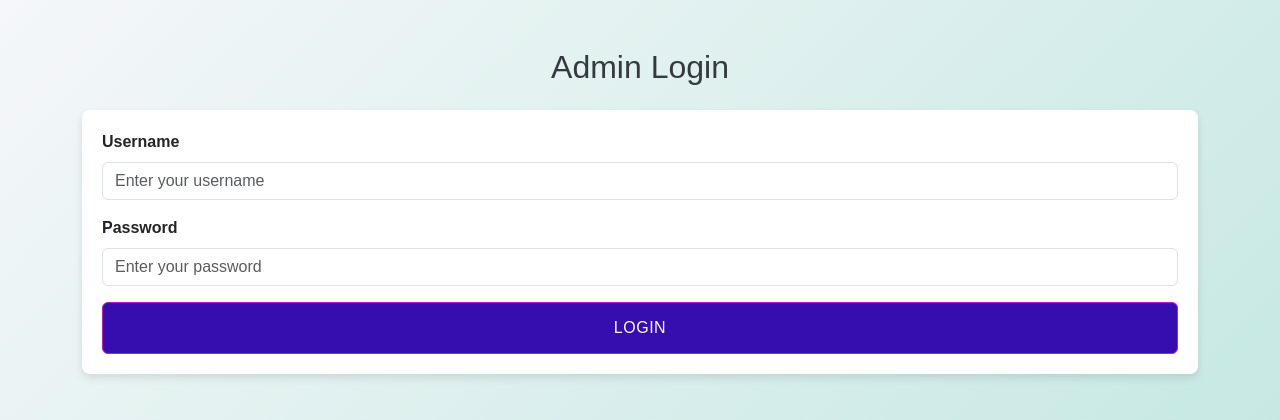
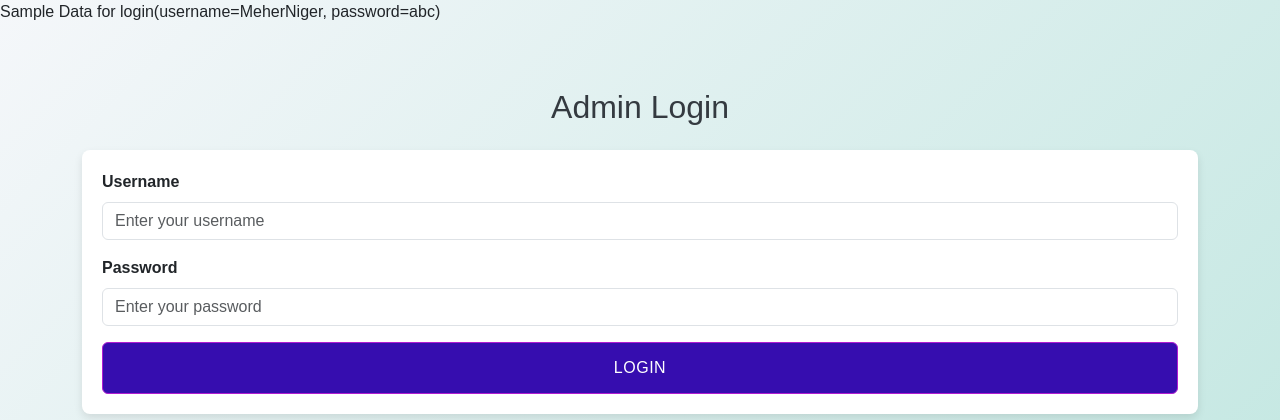
Before and after one commit to Niger49/Hotel_Management_project, a PHP site: page /login.php in a window 1280 px wide. Shown: the top 420 px of the page. Run offline with PHP 8.4, Linux system fonts and the light colour scheme.

Commit message:
2nd commit

```diff
--- a/login.php
+++ b/login.php
@@ -8,6 +8,7 @@
     <link href="style.css" rel="stylesheet">
 </head>
 <body>
+    <p> Sample Data for login(username=MeherNiger, password=abc)</p>
     <div class="container mt-5">
         <h2 class="text-center">Admin Login</h2>
 
```
